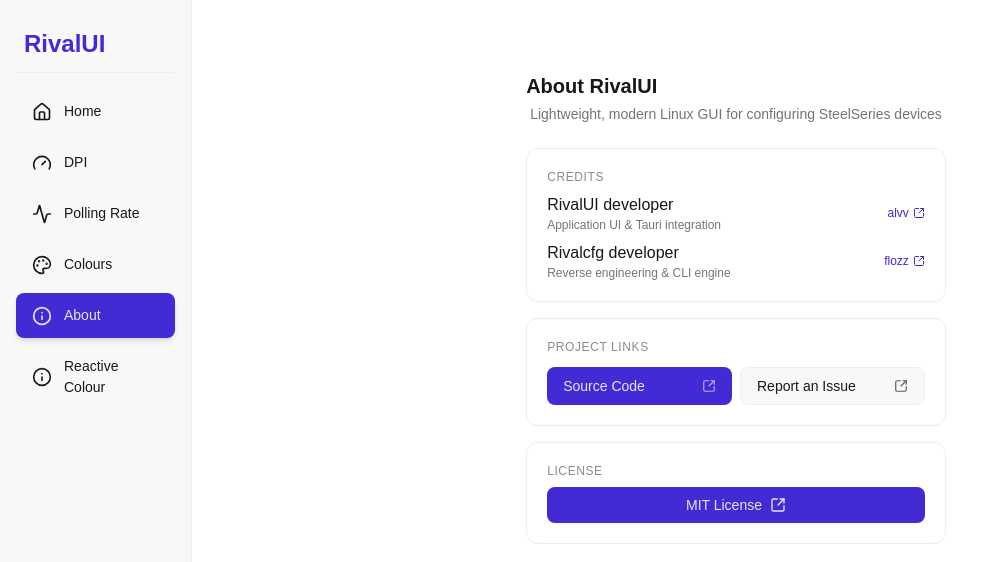
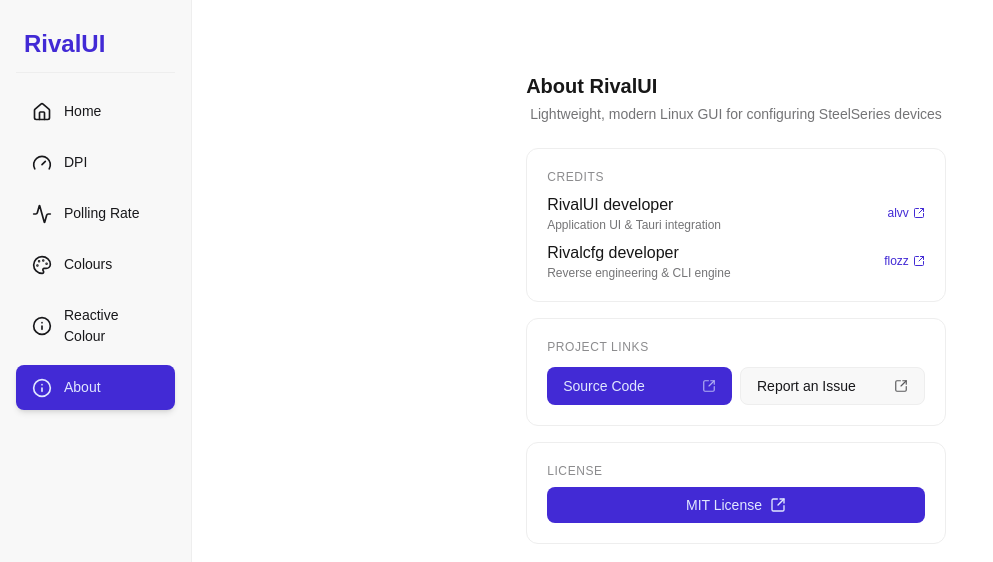
Before and after one commit to alvvik/Rivalui, a Next.js app: page /about in a window 1280 px wide. Shown: the top 562 px of the page, without its empty margins (0-993 px from the left). Built offline with nearby package versions, Linux system fonts and the light colour scheme.

Commit message:
fix: swap labels in sidebar

```diff
--- a/src/components/Sidebar.tsx
+++ b/src/components/Sidebar.tsx
@@ -31,14 +31,14 @@ const items = [
   {
     id: 4,
     icon: <Info className="size-5 shrink-0" />,
-    label: "About",
-    href: "/about",
+    label: "Reactive Colour",
+    href: "/reactive-colour",
   },
   {
     id: 5,
     icon: <Info className="size-5 shrink-0" />,
-    label: "Reactive Colour",
-    href: "/reactive-colour",
+    label: "About",
+    href: "/about",
   },
 ];
 
```
